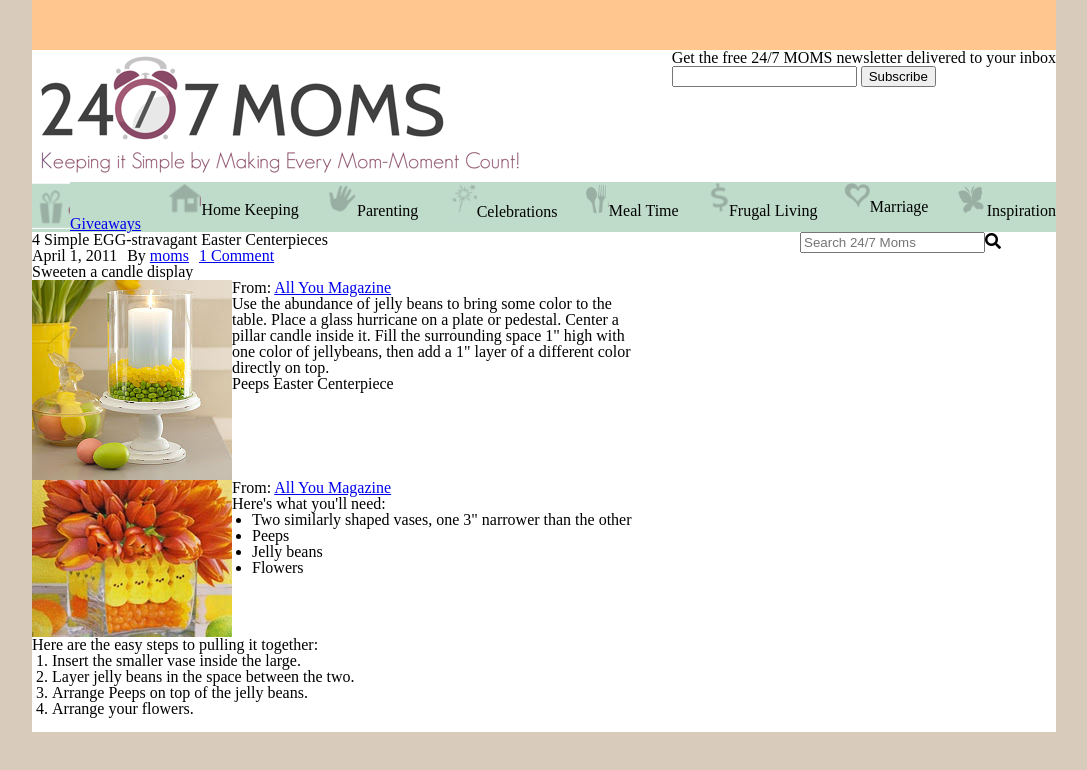
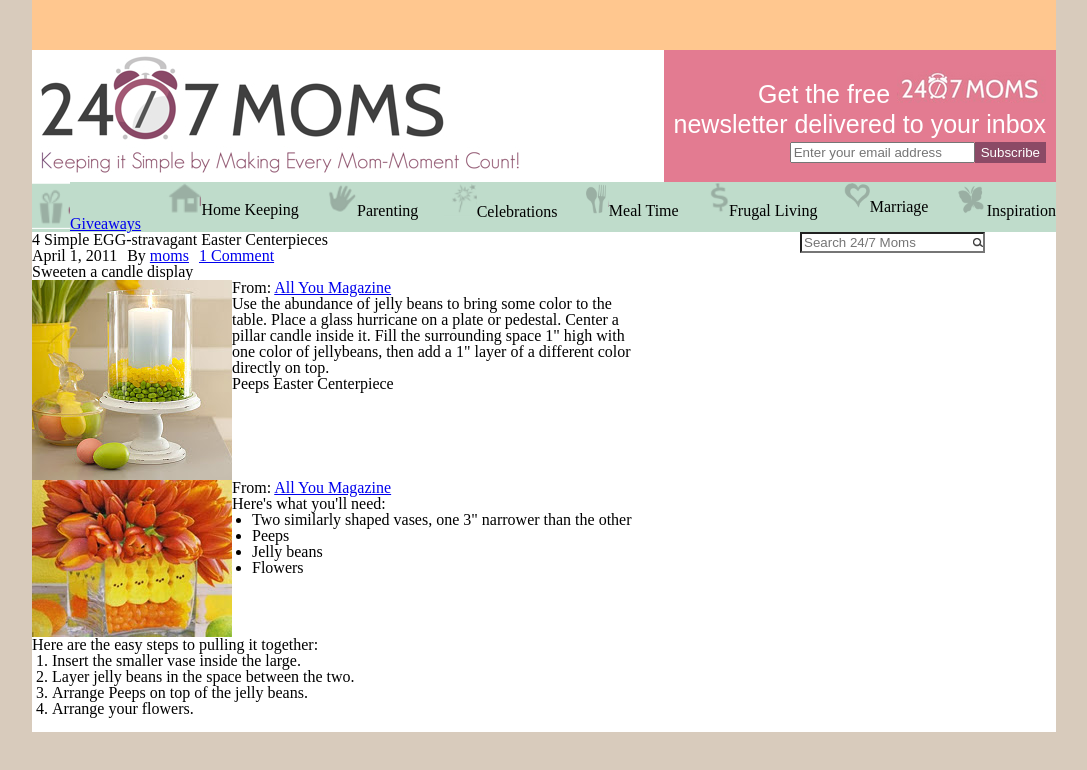
Before and after one commit to koyo72-4/moms, a plain HTML site: page index.html in a window 1280 px wide. Shown: the top 770 px of the page, without its empty margins (96-1183 px from the left). Drawn offline with Linux system fonts and the light colour scheme.

Commit message:
Worked on newsletter-sign-up div

```diff
--- a/index.html
+++ b/index.html
@@ -17,9 +17,12 @@
                 <div id="header-flexbox">
                     <img src="./images/xlogo.jpg.pagespeed.ic.XxVPi1qhfI.webp" alt="247MOMS logo" />
                     <div id="newsletter-sign-up">
-                        <p>Get the free 24/7 MOMS newsletter delivered to your inbox</p>
-                        <input type="email">
-                        <button>Subscribe</button>
+                        <p>Get the free <img src="./images/email-logo.png" alt="" /></p>
+                        <p>newsletter delivered to your inbox</p>
+                        <div id="email-flexbox">
+                            <input type="email" placeholder="Enter your email address">
+                            <button>Subscribe</button>
+                        </div>
                     </div>
                 </div>
             </header>
@@ -75,7 +78,7 @@
 
                 </main>
                 <aside>
-                    <input type="text" placeholder="Search 24/7 Moms" /><i class="fa fa-search" aria-hidden="true"></i>
+                    <input type="text" placeholder="Search 24/7 Moms" />
 
                 </aside>
             </div>
--- a/style.css
+++ b/style.css
@@ -6,6 +6,30 @@ header #top-links {
 #header-flexbox {
     display: flex;
     justify-content: space-between;
+}
+
+#newsletter-sign-up {
+    background-color: #E37B91;
+    padding: 20px 10px 10px 10px;
+}
+
+#email-flexbox {
+    display: flex;
+    justify-content: flex-end;
+}
+
+#newsletter-sign-up p {
+    font-size: 25px;
+    font-family: sans-serif;
+    color: white;
+    text-align: right;
+    margin-bottom: 5px;
+}
+
+#newsletter-sign-up button {
+    background-color: #8B4A66;
+    color: white;
+    border: none;
 }
 
 .nav-flexbox {
@@ -78,3 +102,10 @@ aside {
 .borders {
     background-color: #D8CBBC;
 }
+
+aside input[type="text"] {
+    background-image: url("./images/magnifying-glass.png");
+    background-size: 10px auto;
+    background-repeat: no-repeat;
+    background-position: right center;
+}
```
Also changed, not shown: images/email-logo.png (added), images/magnifying-glass.png (added), images/subscribe-button.png (added).
